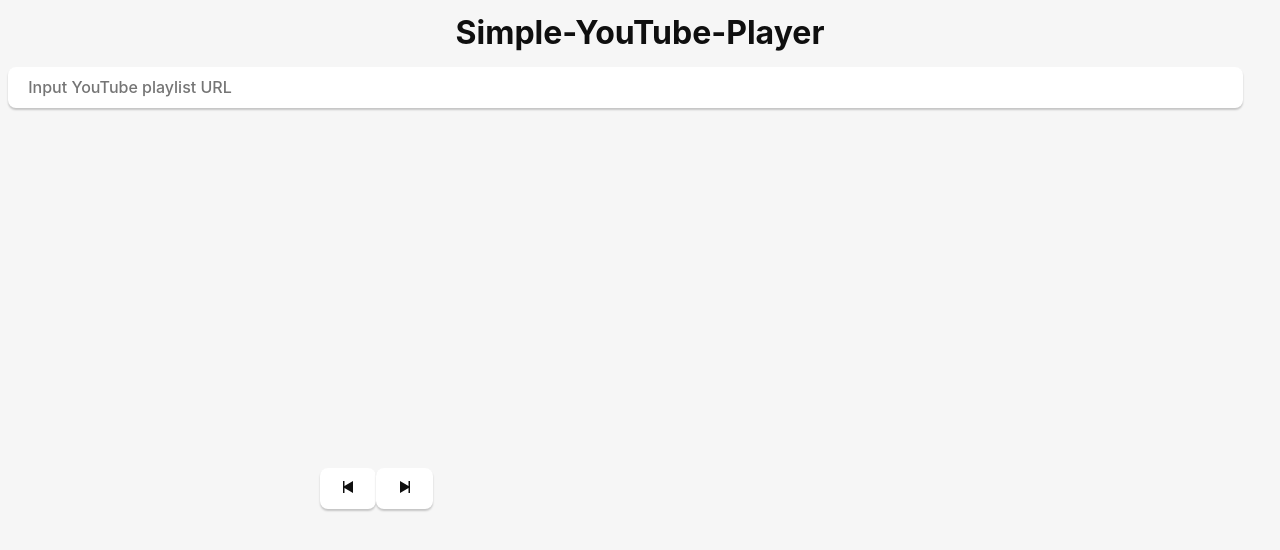
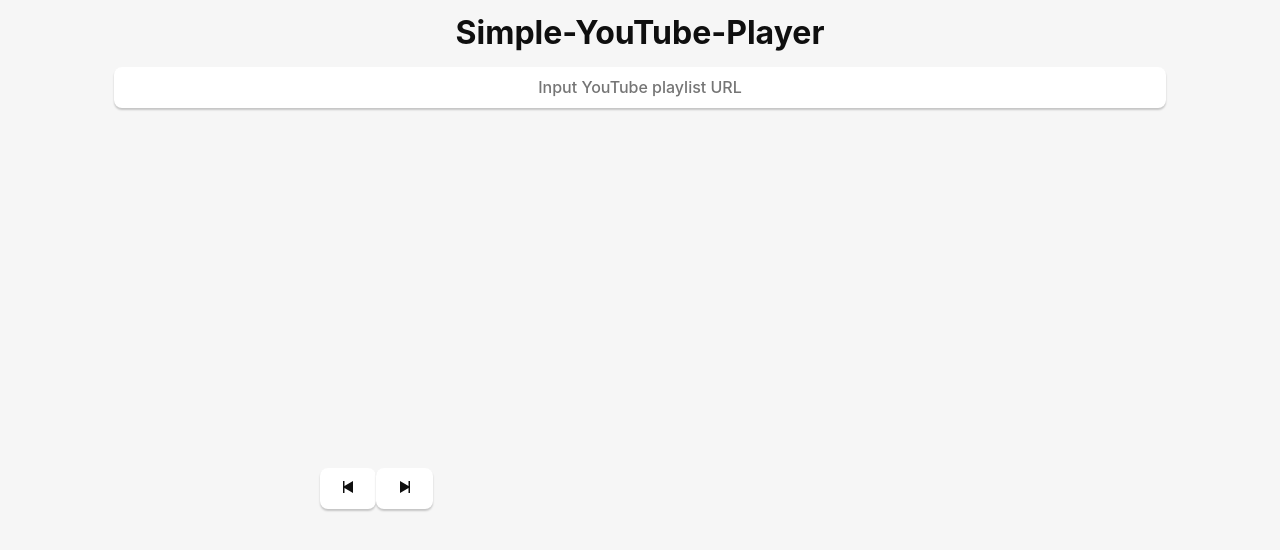
Before and after one commit to void2610/Simple-YouTube-Music.js, a React (Vite) app: page / in a window 1280 px wide. Shown: the top 550 px of the page. Built offline with nearby package versions, Linux system fonts and the light colour scheme.

Commit message:
Update styles.css

```diff
--- a/src/styles.css
+++ b/src/styles.css
@@ -15,9 +15,11 @@
 }
 
 #search-bar-input {
+  width: 80%;
   display: flex;
   justify-content: center;
-  width: 94.5%;
+  text-align: center;
+  margin:0 auto;
 }
 
 .audio-player {
```
